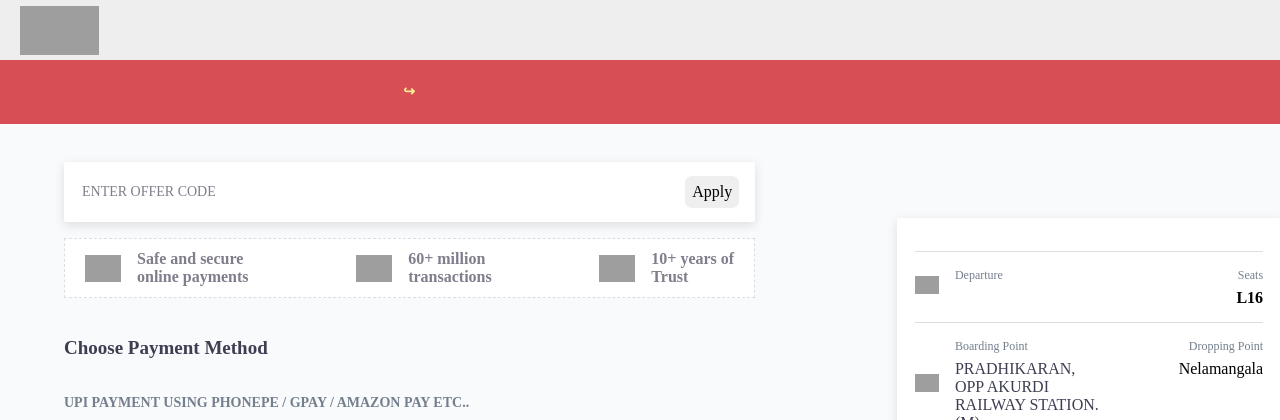
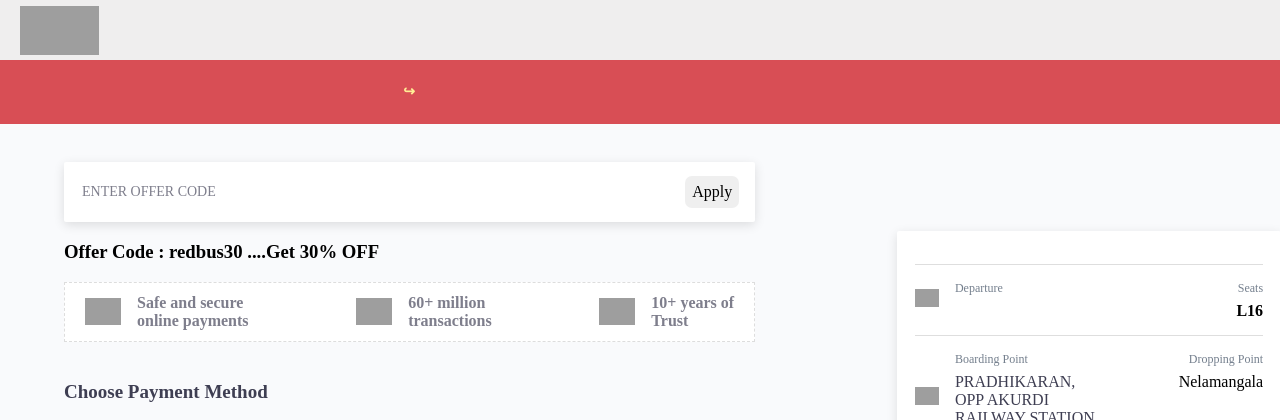
Before and after one commit to akram3598786/Red-Bus-Clone, a website: page Bus checking and booking/Payment_Page/payment.html in a window 1280 px wide. Shown: the top 420 px of the page. Drawn offline with nearby package versions, Linux system fonts and the light colour scheme; grey boxes are pictures that could not be loaded; some icons are missing; a web font is replaced by a local one.

Commit message:
corrected small issues

```diff
--- a/Bus checking and booking/Payment_Page/payment.html
+++ b/Bus checking and booking/Payment_Page/payment.html
@@ -81,6 +81,7 @@
                 </div>
               </div>
               <div class="wallet-container"></div>
+              <div class="offerCodes"> <h3>Offer Code : redbus30  ....<span></span>Get 30% OFF</span></h3> </div>
               <div class="info-banner">
                 <div class="sc-kAzzGY fAMuPp">
                   <div class="banner-chip">
```
